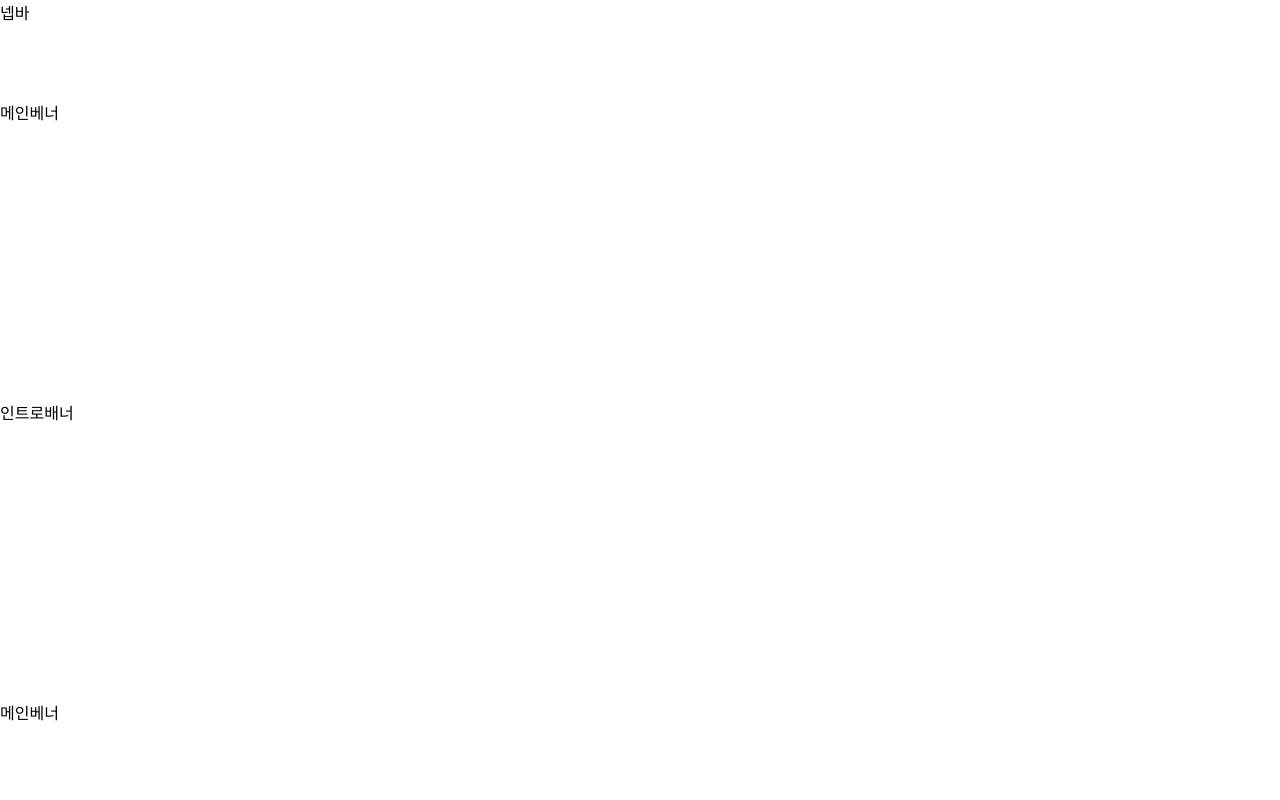
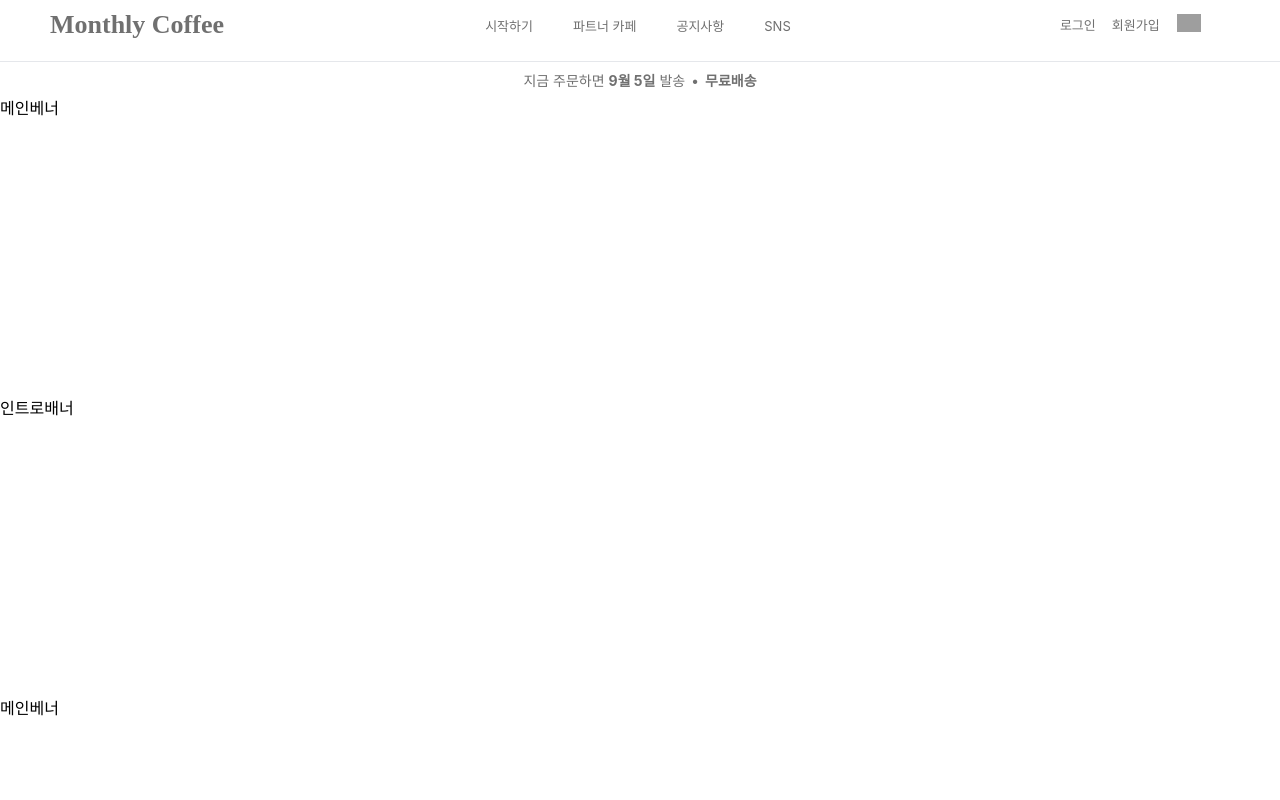
Before and after one commit to jsy3437/monthly-coffee, a React (Create React App) app: page / in a window 1280 px wide. Shown: the top 800 px of the page. Built offline with nearby package versions, Linux system fonts and the light colour scheme; grey boxes are pictures that could not be loaded.

Commit message:
Navbar 구현함

```diff
--- a/src/view/components/Main/Navbar.js
+++ b/src/view/components/Main/Navbar.js
@@ -1,12 +1,121 @@
 import React from 'react';
 import styled from 'styled-components';
+import shoppingBagImg from '../../../images/icon-shopping-bag.svg';
 
 const Navbar = () => {
-	return <NavberWarp>넵바</NavberWarp>;
+	return (
+		<NavberWarp>
+			<NavbarLine>
+				<DesktopNavbar>
+					<LogoBox>
+						<Logo>Monthly Coffee</Logo>
+					</LogoBox>
+					<MenuLeft>
+						<Menu>
+							<MenuLink>시작하기</MenuLink>
+						</Menu>
+						<Menu>
+							<MenuLink>파트너 카페</MenuLink>
+						</Menu>
+						<Menu>
+							<MenuLink>공지사항</MenuLink>
+						</Menu>
+						<Menu>
+							<MenuLink>SNS</MenuLink>
+						</Menu>
+					</MenuLeft>
+					<MenuRight>
+						<Menu>
+							<Member>로그인</Member>
+						</Menu>
+						<Menu>
+							<Member>회원가입</Member>
+						</Menu>
+						<Menu>
+							<Cart alt="쇼핑백" src={shoppingBagImg} />
+						</Menu>
+					</MenuRight>
+				</DesktopNavbar>
+			</NavbarLine>
+			<CommonNavbar>
+				<DeliveryGuide>
+					지금 주문하면 <DeliveryGuidePoint>9월 5일</DeliveryGuidePoint> 발송
+					<DeliveryGuidePoint> &nbsp;• &nbsp;무료배송</DeliveryGuidePoint>
+				</DeliveryGuide>
+			</CommonNavbar>
+		</NavberWarp>
+	);
 };
 
 export default Navbar;
 
 const NavberWarp = styled.div`
-	height: 100px;
+	width: 100vw;
+	height: 103px;
+	display: flex;
+	flex-direction: column;
+	align-items: center;
+	justify-content: center;
+	color: #707070;
+	margin-top: -0.5rem;
 `;
+const NavbarLine = styled.div`
+	width: 100%;
+	border-bottom: 1px solid #e5e7eb;
+	display: flex;
+	flex-direction: column;
+	align-items: center;
+	justify-content: center;
+`;
+const DesktopNavbar = styled.div`
+	width: 100%;
+	max-width: 1180px;
+	height: 71px;
+	display: flex;
+	align-items: center;
+	justify-content: space-between;
+	padding: 0 10px;
+`;
+const LogoBox = styled.div`
+	width: fit-content;
+`;
+const Logo = styled.a`
+	font-family: 'mon-b';
+	font-weight: bold;
+	font-size: 26px;
+`;
+const MenuLeft = styled.ul`
+	max-width: 360px;
+	display: flex;
+	justify-content: space-between;
+`;
+const Menu = styled.li`
+	display: inline-block;
+`;
+const MenuLink = styled.a`
+	padding: 0 20px;
+	font-size: 13px;
+`;
+const Member = styled(MenuLink)`
+	padding: 0 0.5rem;
+`;
+const MenuRight = styled(MenuLeft)`
+	max-width: 250px;
+`;
+const CommonNavbar = styled.div`
+	width: 100%;
+	display: flex;
+	margin: 0.5rem 0;
+`;
+const DeliveryGuide = styled.a`
+	margin: auto;
+	font-size: 14px;
+`;
+const Cart = styled.img`
+	width: 1.5rem;
+	margin: 0 1.8rem 0 0.6rem;
+	margin-right: 1.8rem;
+`;
+const DeliveryGuidePoint = styled.span`
+	font-weight: bold;
+`;
```
